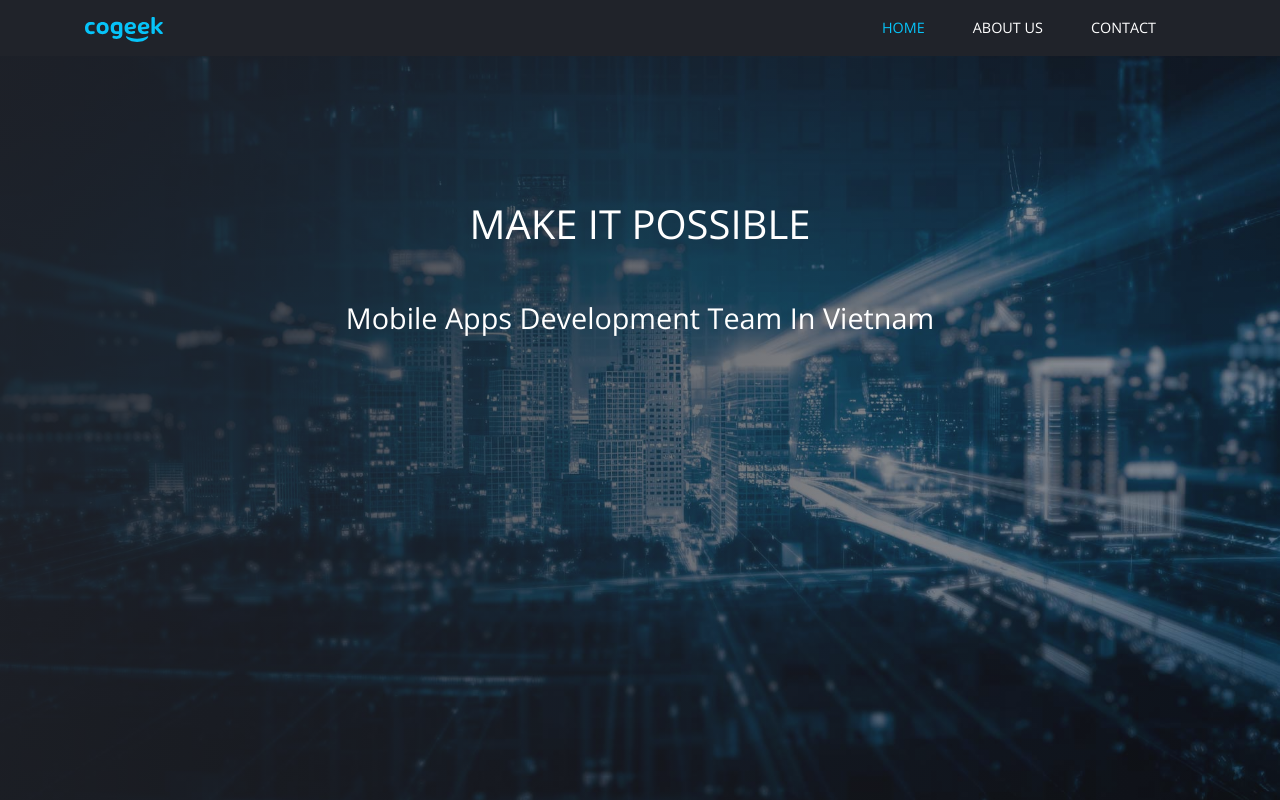
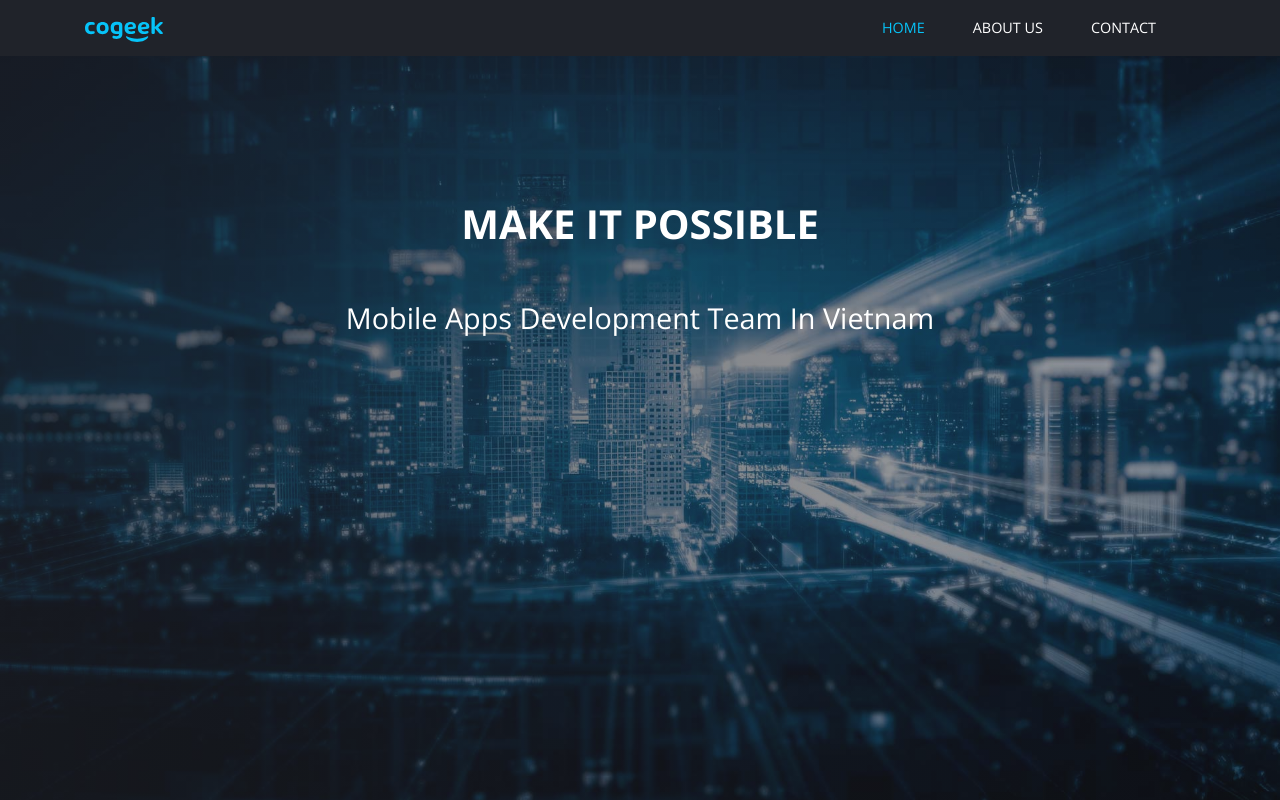
Before and after one commit to cogeekteam/cogeekteam.github.io, a React (Create React App) app: page / in a window 1280 px wide. Shown: the top 800 px of the page. Built offline with nearby package versions, Linux system fonts and the light colour scheme; some icons are missing.

Commit message:
scrolltop-btn

```diff
--- a/src/App.css
+++ b/src/App.css
@@ -46,12 +46,12 @@ html {
 
 .cgk-home-header {
   position: relative;
-  background-image: linear-gradient(
+  /* background-image: linear-gradient(
       102.25deg,
-      rgba(32, 35, 42, 0.9) 0%,
-      rgba(32, 35, 42, 0.4) 100%
+      rgba(32, 35, 42, 0.7) 0%,
+      rgba(32, 35, 42, 0.4) 60%
     ),
-    url("./assets/img/cogeek-home-header-background.jpg");
+    url("./assets/img/cogeek-home-header-background.jpg"); */
   background-size: cover;
   background-position: center;
   background-attachment: scroll;
--- a/src/components/Home.js
+++ b/src/components/Home.js
@@ -10,16 +10,18 @@ class Home extends React.Component {
       <section id="scroll-target-home">
         <div
           className="vh-100 cgk-home-header text-center"
-          // style={{
-          //   backgroundImage:
-          //     "linear-gradient(102.25deg,rgba(32, 35, 42, 0.9) 0%,rgba(32, 35, 42, 0.4) 100%)," +
-          //     "url(" +
-          //     background +
-          //     ")",
-          // }}
+          style={{
+            backgroundImage:
+              "linear-gradient(102.25deg,rgba(32, 35, 42, 0.7) 0%,rgba(32, 35, 42, 0.4) 100%)," +
+              "url(" +
+              background +
+              ")",
+          }}
         >
           {/* <p className="cgk-home-head-name">cogeek</p> */}
-          <h1 className="text-white text-uppercase">make it possible</h1>
+          <h1 className="text-white text-uppercase font-weight-bold">
+            make it possible
+          </h1>
           <p className="cgk-home-head-title mt-5">
             Mobile apps development team in vietnam
           </p>
```
Also changed, not shown: 1 other file (tests, documents, lock files or other folders).
